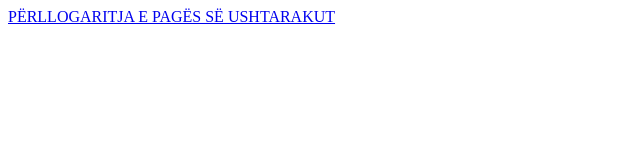
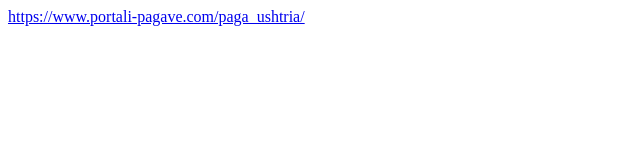
Before and after one commit to ilirshabaku/pagaushtarakut, a plain HTML site: page index.html in a window 1280 px wide. Shown: the full height of the page, 0-640 px from the left. Drawn offline with Linux system fonts and the light colour scheme.

Commit message:
index.html

```diff
--- a/index.html
+++ b/index.html
@@ -14,7 +14,7 @@
 
 <body>
 
-    <a href="https://www.portali-pagave.com/paga_ushtria/">PËRLLOGARITJA E PAGËS SË USHTARAKUT</a>
+    <a href="https://www.portali-pagave.com/paga_ushtria/">https://www.portali-pagave.com/paga_ushtria/</a>
 
 </body>
 </html>
```
